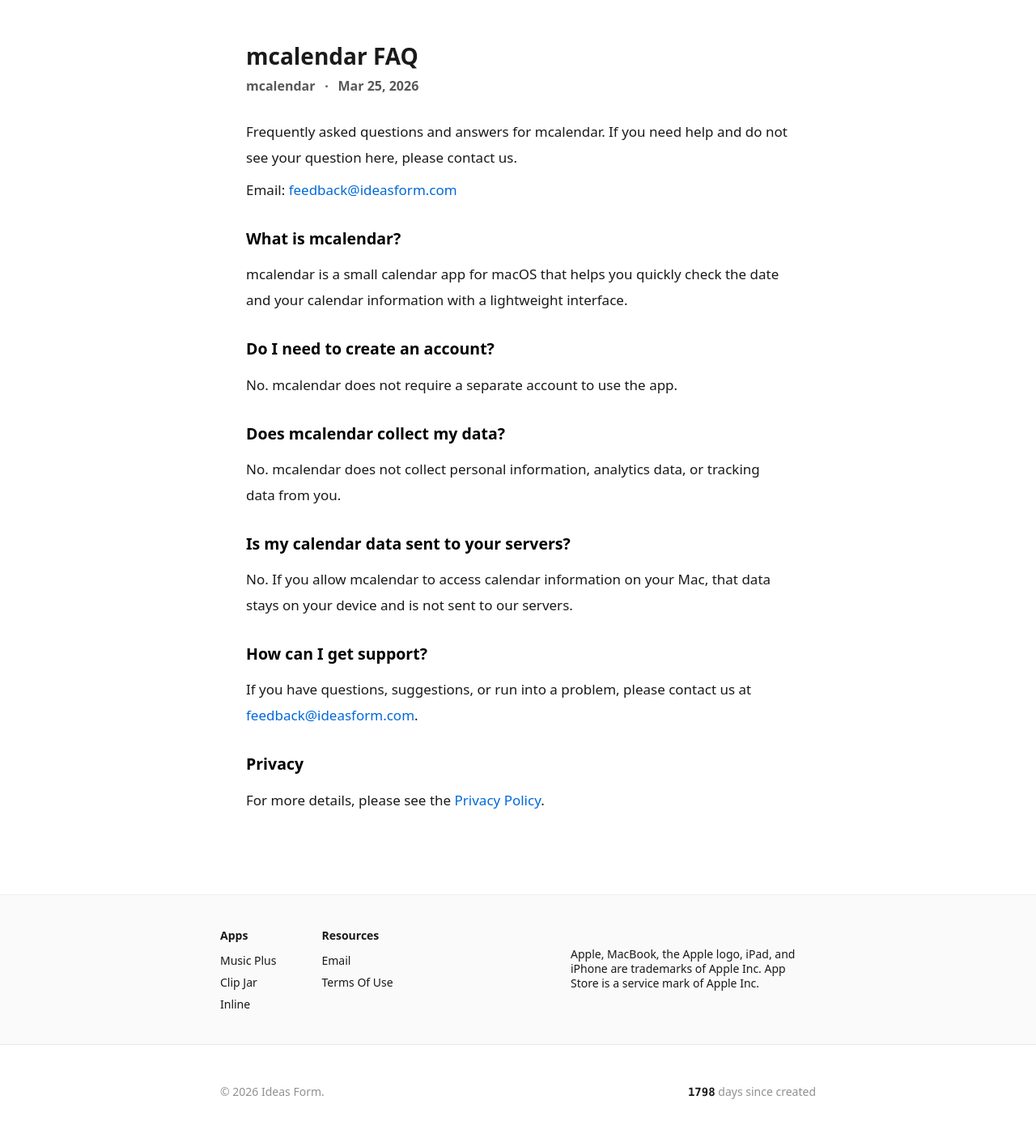
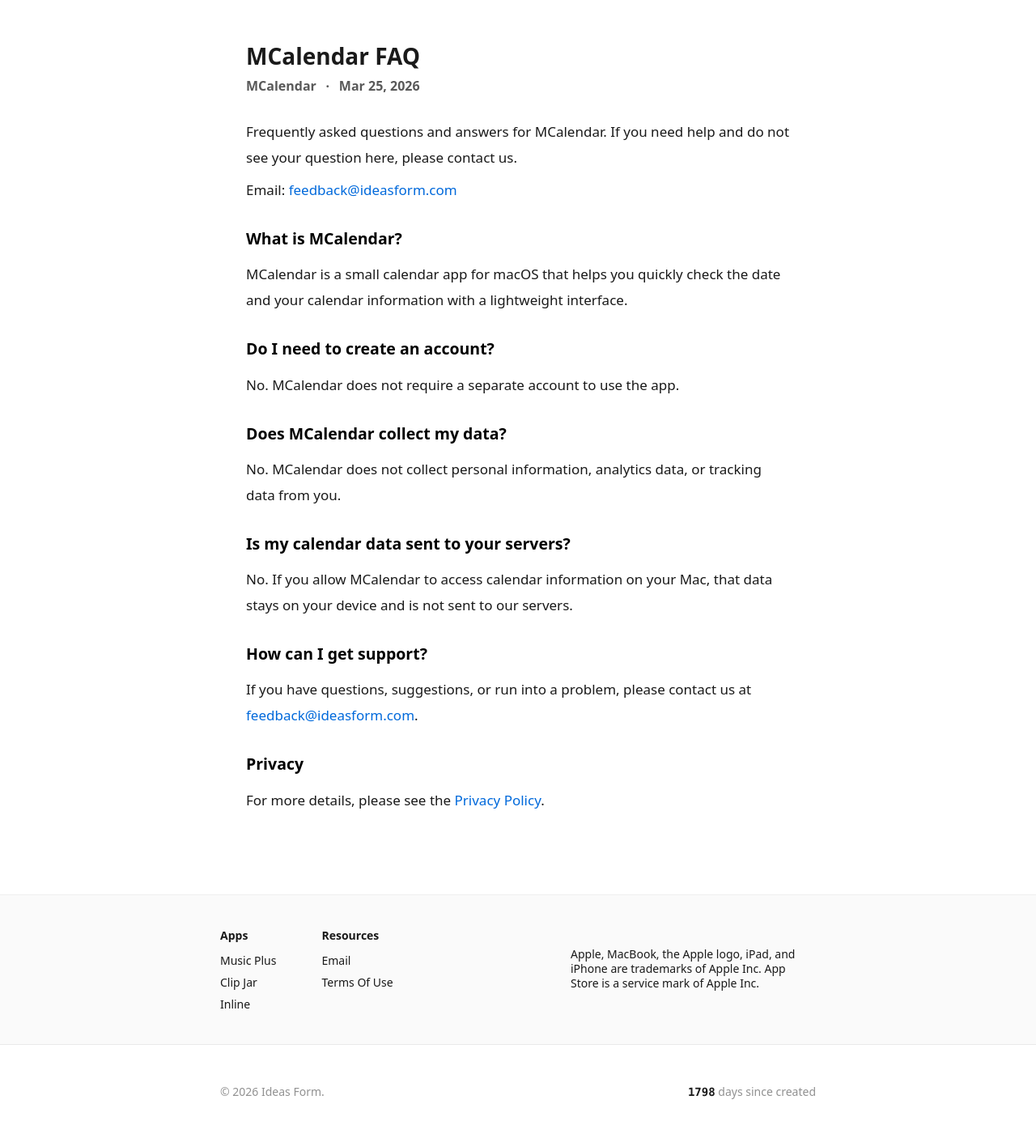
Before and after one commit to IdeasForm/ideasform, a Jekyll site: the page built from _subpages/mcalendar/mcalendar_faq.md, in a window 1280 px wide. Shown: the whole page at 81% size. Built offline with Jekyll 4.4.1, drawn with Linux system fonts in a browser that asks for light colours.

Commit message:
fix: wrong case

```diff
--- a/_subpages/mcalendar/mcalendar_faq.md
+++ b/_subpages/mcalendar/mcalendar_faq.md
@@ -1,31 +1,31 @@
 ---
-title: mcalendar FAQ
+title: MCalendar FAQ
 layout: license
 nav_item: 31
 permalink: "/mcalendar/faq/"
 date: 2026-03-25 00:00:00 +0000
-author: mcalendar
+author: MCalendar
 ---
 
-Frequently asked questions and answers for mcalendar. If you need help and do not see your question here, please contact us.
+Frequently asked questions and answers for MCalendar. If you need help and do not see your question here, please contact us.
 
 Email: [feedback@ideasform.com](mailto:feedback@ideasform.com)
 
-## What is mcalendar?
+## What is MCalendar?
 
-mcalendar is a small calendar app for macOS that helps you quickly check the date and your calendar information with a lightweight interface.
+MCalendar is a small calendar app for macOS that helps you quickly check the date and your calendar information with a lightweight interface.
 
 ## Do I need to create an account?
 
-No. mcalendar does not require a separate account to use the app.
+No. MCalendar does not require a separate account to use the app.
 
-## Does mcalendar collect my data?
+## Does MCalendar collect my data?
 
-No. mcalendar does not collect personal information, analytics data, or tracking data from you.
+No. MCalendar does not collect personal information, analytics data, or tracking data from you.
 
 ## Is my calendar data sent to your servers?
 
-No. If you allow mcalendar to access calendar information on your Mac, that data stays on your device and is not sent to our servers.
+No. If you allow MCalendar to access calendar information on your Mac, that data stays on your device and is not sent to our servers.
 
 ## How can I get support?
 
```
Also changed, not shown: _subpages/mcalendar/mcalendar_privacy.md (+7 -7 lines).
